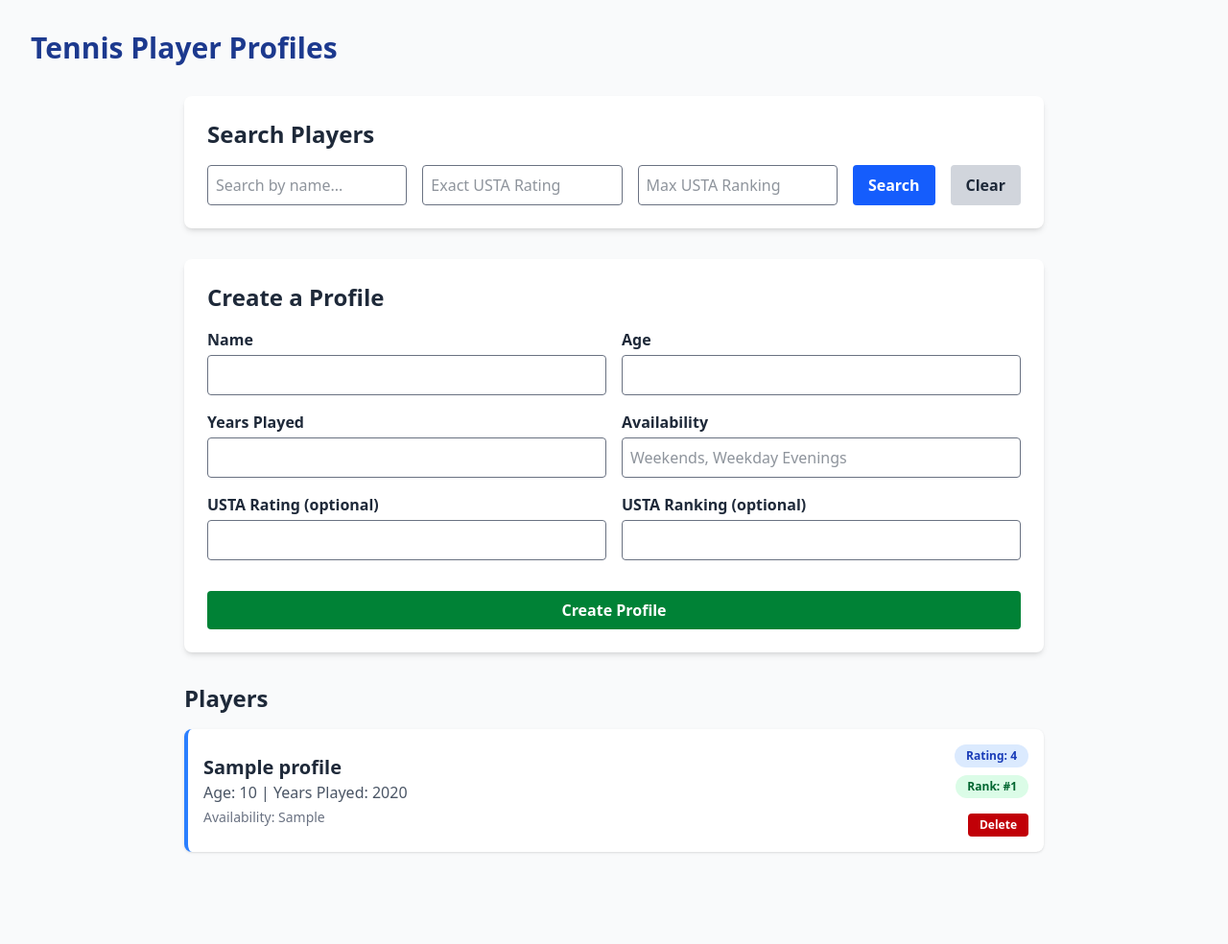
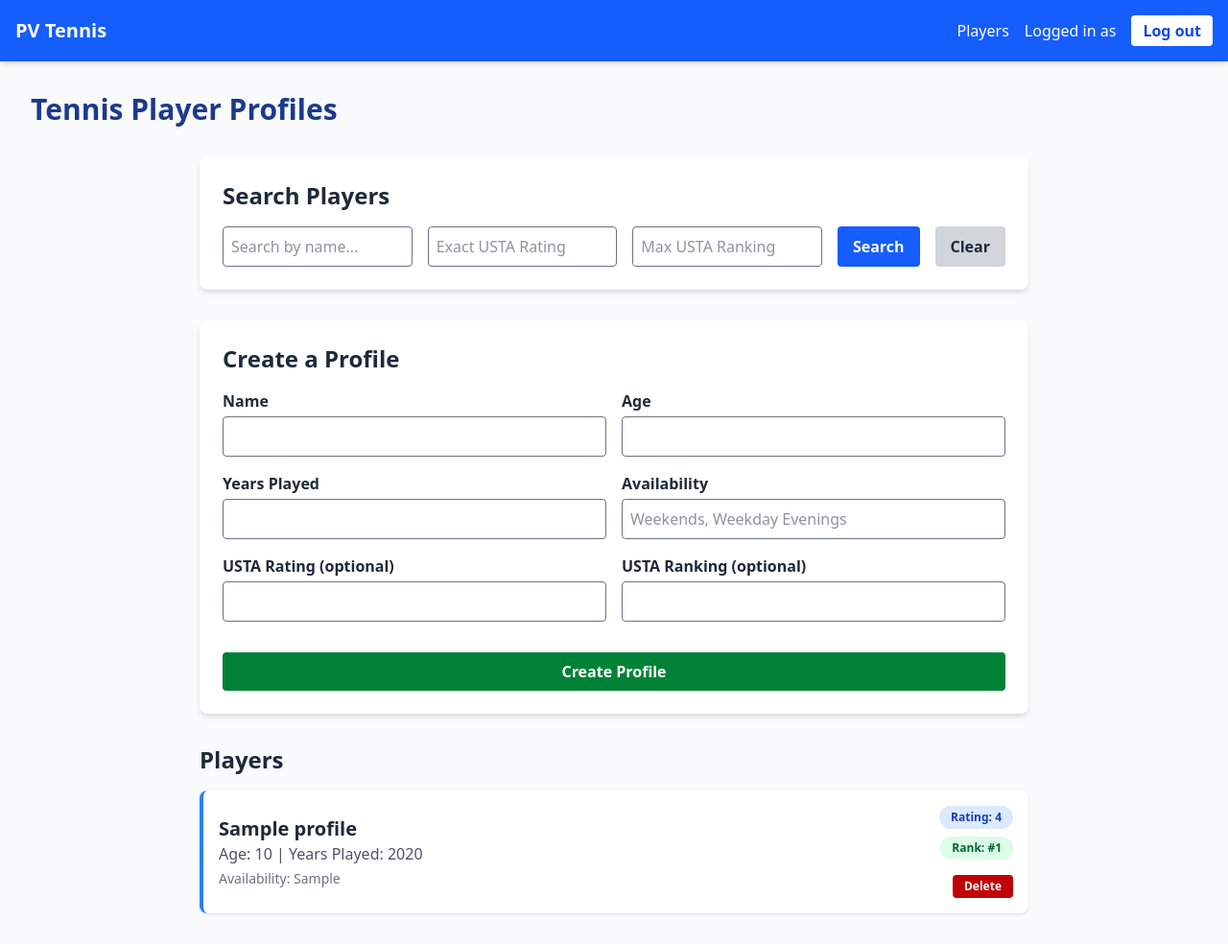
Before and after one commit to EmptyOffice/CS326_GroupProject, a Node server app: page /profiles in a window 1280 px wide. Shown: the whole page at 96% size. Before the commit the page ends 889 px from the top, so only its background shows below. Run offline with Node 20, Linux system fonts and the light colour scheme; a user stored in the database is signed in; tables that the repository leaves empty hold one stand-in row (values such as "Sample post"); style sheets or scripts are compiled from the project's sources; some libraries are stand-ins or nearby versions.

Commit message:
added nav header that shows if youre logged in

```diff
--- /dev/null
+++ b/public/auth.js
@@ -0,0 +1,8 @@
+const logoutBtn = document.querySelector('#logout-btn');
+
+if (logoutBtn) {
+  logoutBtn.addEventListener('click', async () => {
+    await fetch('/auth/logout', { method: 'POST' });
+    window.location.href = '/';
+  });
+}
--- a/server.js
+++ b/server.js
@@ -22,6 +22,11 @@ app.use(session({
   store: MongoStore.create({ mongoUrl: MONGO_URL }),
   cookie: { httpOnly: true, sameSite: 'lax', maxAge: 1000 * 60 * 60 * 24 }
 }));
+
+app.use((req, res, next) => {
+  res.locals.user = req.session.user || null;
+  next();
+});
 
 app.get('/', (req, res) => {
   res.render('index');
--- a/views/index.ejs
+++ b/views/index.ejs
@@ -5,11 +5,10 @@
   <meta name="viewport" content="width=device-width, initial-scale=1.0">
   <title>Pioneer Valley Tennis Matchmaker</title>
   <link rel="stylesheet" href="/style.css">
+  <script src="/auth.js" defer></script>
 </head>
 <body class="bg-gray-50 text-gray-800 font-sans">
-  <nav class="bg-blue-600 text-white p-4 shadow-md">
-    <span class="text-xl font-bold">PV Tennis</span>
-  </nav>
+  <%- include('partials/nav') %>
 
   <section class="bg-blue-100 text-center py-16 px-4">
     <h1 class="text-4xl font-extrabold mb-4 text-blue-900">Pioneer Valley Tennis Matchmaker</h1>
--- /dev/null
+++ b/views/partials/nav.ejs
@@ -0,0 +1,13 @@
+<nav class="bg-blue-600 text-white p-4 shadow-md flex flex-col md:flex-row md:justify-between md:items-center gap-2">
+  <a href="/" class="text-xl font-bold">PV Tennis</a>
+  <div class="flex flex-wrap items-center gap-4">
+    <a href="/profiles" class="hover:underline">Players</a>
+    <% if (user) { %>
+      <span>Logged in as <%= user.email %></span>
+      <button type="button" id="logout-btn" class="bg-white text-blue-700 font-bold py-1 px-3 rounded hover:bg-blue-100">Log out</button>
+    <% } else { %>
+      <a href="/login" class="hover:underline">Log in</a>
+      <a href="/signup" class="bg-white text-blue-700 font-bold py-1 px-3 rounded hover:bg-blue-100">Sign up</a>
+    <% } %>
+  </div>
+</nav>
--- a/views/profiles.ejs
+++ b/views/profiles.ejs
@@ -7,13 +7,16 @@
   <link rel="stylesheet" href="/style.css">
   <script src="https://unpkg.com/htmx.org@1.9.10"></script>
   <script src="/app.js" defer></script>
+  <script src="/auth.js" defer></script>
 </head>
-<body class="bg-gray-50 text-gray-800 font-sans p-4 md:p-8">
-  <header class="mb-8 text-center md:text-left">
+<body class="bg-gray-50 text-gray-800 font-sans">
+  <%- include('partials/nav') %>
+
+  <header class="p-4 md:p-8 text-center md:text-left">
     <h1 class="text-3xl font-extrabold text-blue-900">Tennis Player Profiles</h1>
   </header>
 
-  <main class="max-w-4xl mx-auto space-y-8">
+  <main class="max-w-4xl mx-auto space-y-8 px-4 pb-8">
     <section class="bg-white p-6 rounded-lg shadow-md">
       <h2 class="text-2xl font-bold mb-4">Search Players</h2>
       <form hx-get="/api/profiles/search" hx-target="#profiles-list" hx-swap="innerHTML" class="flex flex-col md:flex-row gap-4">
```
